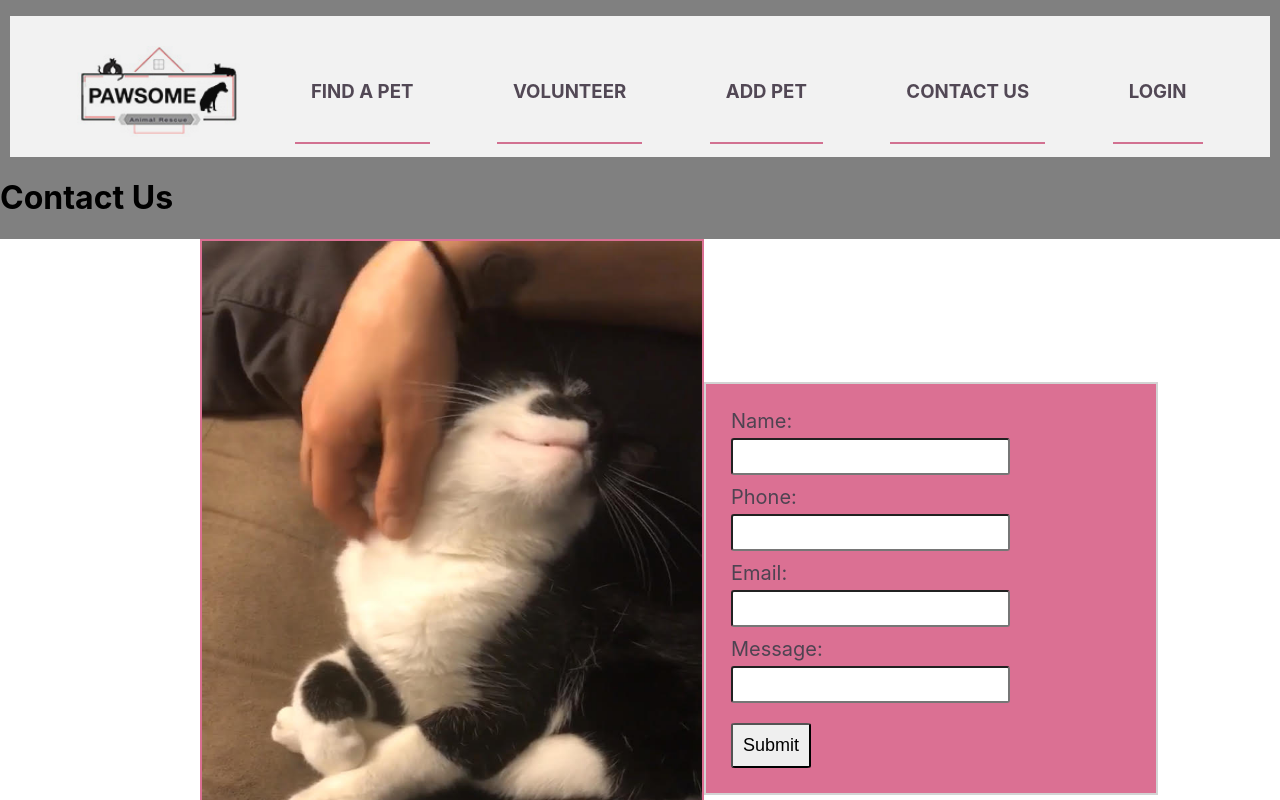
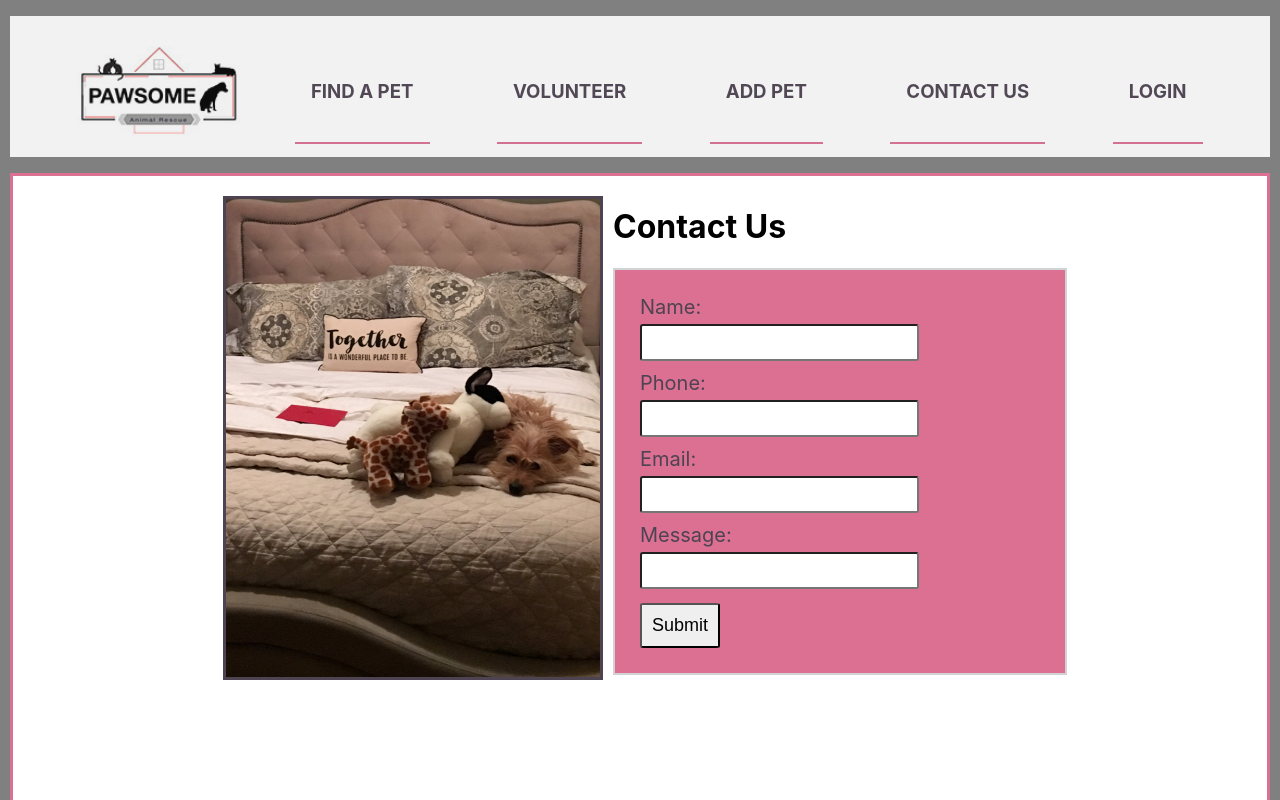
Before and after one commit to wynwlsn86/Pawsome, a React (Create React App) app in the folder client/: page /contact-us in a window 1280 px wide. Shown: the top 800 px of the page. Built offline with nearby package versions, Linux system fonts and the light colour scheme; no server answers.

Commit message:
styled contact and login -- still need to add logic to contact and modify the message field

```diff
--- a/client/src/App.css
+++ b/client/src/App.css
@@ -99,6 +99,16 @@ a {
   max-width: inherit;
   min-height: 546px;
   max-height: inherit;
+}
+
+.Message-field {
+  font-size: 20px;
+  margin-bottom: 20px;
+  margin-top: 10px;
+  height: 50px;
+  border-radius: 3px;
+  padding: 5;
+  display: block;
 }
 
 
--- a/client/src/components/ContactUs/ContactUs.js
+++ b/client/src/components/ContactUs/ContactUs.js
@@ -1,5 +1,5 @@
 import React, { Component } from 'react';
-import biggie from '../../assets/biggie.jpg'
+import harvey from '../../assets/harvey.png'
 
 import {addVolunteer} from '../../services/volunteersApi'
 
@@ -11,10 +11,7 @@ class NewContactForm extends Component {
       name: "",
       phone: '',
       email: '',
-      address: '',
-      city: '',
-      state: '',
-      zip: null,
+      message: '',
       formtoggle: false
     }
     this.handleTextInput = this.handleTextInput.bind(this)
@@ -25,7 +22,7 @@ class NewContactForm extends Component {
     const data = this.state
     try {
       await addVolunteer(data)
-      alert('Application was successfully created')
+      alert('Message was successfully submitted')
     } catch(error) {
       console.log(error)
       alert('There was an error submitting')
@@ -37,10 +34,7 @@ class NewContactForm extends Component {
       name: "",
       phone: '',
       email: '',
-      address: '',
-      city: '',
-      state: '',
-      zip: null
+      message: ''
     })
   }
 
@@ -65,11 +59,15 @@ class NewContactForm extends Component {
 
   render() {
     return (
-    <div className="Wrapper">
-      <h1>Contact Us</h1>
+    <div>
+    <div className="Main">
+
       <div className='Volunteers'>
-        <img className="Form-photo-fill" src={biggie} alt='' />
 
+        <img className="Form-photo-fill" src={harvey} alt='' />
+
+<div className='Wrapper'>
+<h1>Contact Us</h1>
         <form className="Volunteer-form" onSubmit={this.handleSubmitForm}>
           <div>
             <label>Name:</label>
@@ -101,7 +99,7 @@ class NewContactForm extends Component {
             />
           </div>
 
-          <div>
+          <div className='Message-field'>
             <label>Message:</label>
             <input
               type="text"
@@ -116,6 +114,8 @@ class NewContactForm extends Component {
 
       </div>
     </div>
+    </div>
+    </div>
     )
   }
 
--- a/client/src/components/Login/Login.js
+++ b/client/src/components/Login/Login.js
@@ -4,7 +4,7 @@ import LogInForm from '../LogInForm/LogInForm'
 class Login extends Component {
     render() {
         return (
-            <div>
+            <div className='Main'>
                 <LogInForm
                     authenticated={this.props.authenticated}
                     handleLogin={this.props.handleLogin}
```
Also changed, not shown: client/src/assets/harvey.png (added).
